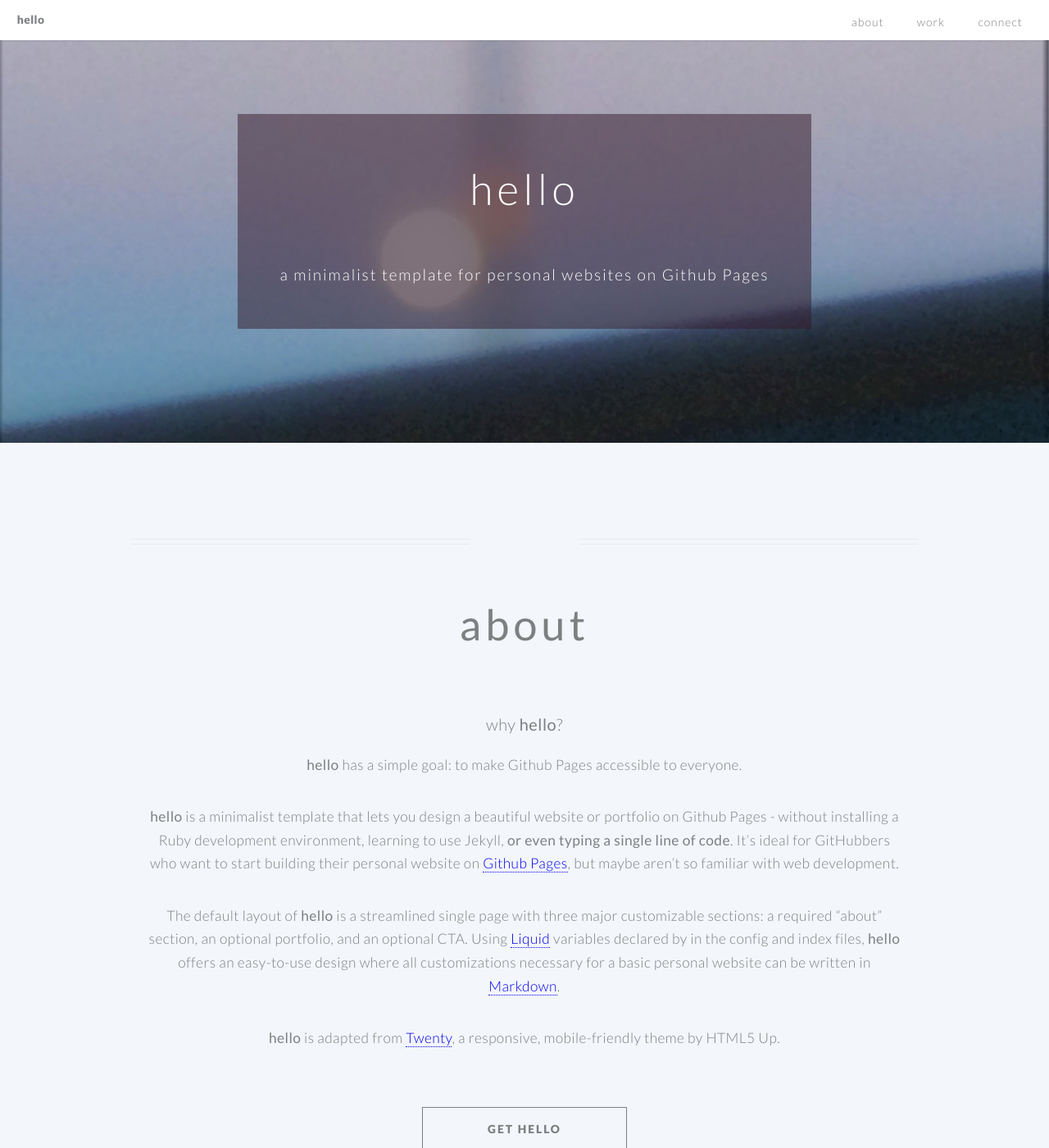
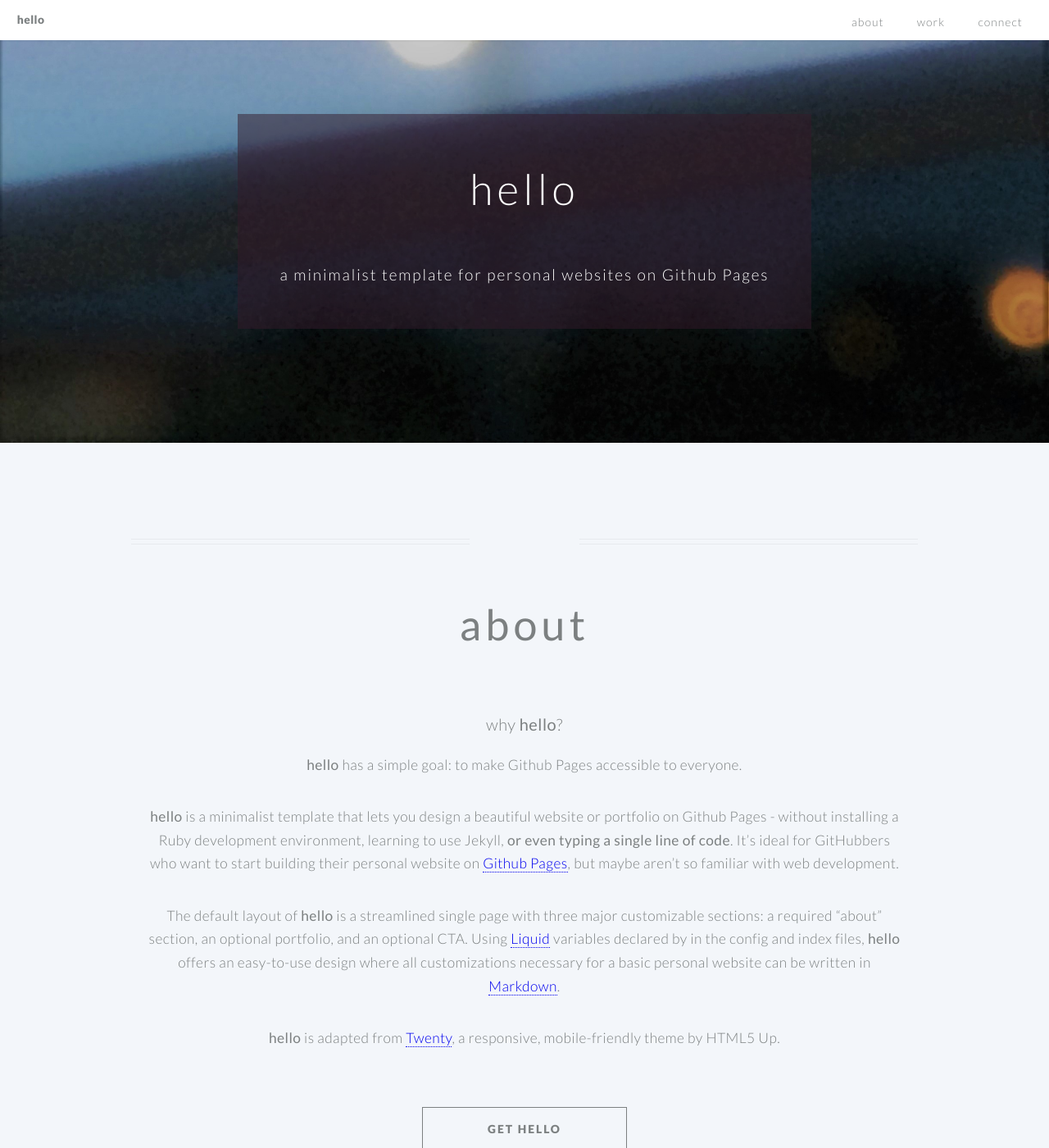
Before and after one commit to saragong/hello, a Jekyll site: the page built from index.md, in a window 1280 px wide and 1400 px high. Shown: the whole window at 82% size. Built offline with Jekyll 4.4.1, drawn with Linux system fonts in a browser that asks for light colours.

```diff
--- a/_config.yml
+++ b/_config.yml
@@ -3,18 +3,17 @@
 # required, replace with your own information -----
 title: hello
 author: Sara Gong
-email: saragong@usc.edu
 description: >
   A minimalist template for designing a personal Github Pages website - without typing a single line of code.
+baseurl: ""
 
 #---------------------------------------------------
-baseurl: ""
 
 # optional jekyll plugins compatible with Github Pages
-plugins:
-  - jekyll-feed
-  - jekyll-sitemap
-  - jekyll-seo-tag
+# plugins:
+#  - jekyll-feed
+#  - jekyll-sitemap
+#  - jekyll-seo-tag
 
 exclude:
   - .sass-cache/
--- a/_layouts/landing-page.html
+++ b/_layouts/landing-page.html
@@ -3,14 +3,14 @@
 
   <!--HEAD-->
   <head>
-    <title>{% if page.title %}{{ page.title }}{% else %}{{ site.title }}{% endif %}</title>
+    <title>{{ site.title }}</title>
     <meta http-equiv="content-type" content="text/html; charset=utf-8" />
     <meta name="description" content="{{ site.description }}">
     <meta name="keywords" content="" />
 
     <!--favicon-->
     {% if page.favicon %}
-    <link rel="icon" href= "'{{ page.favicon }}'" type="image/x-icon" />
+    <link rel="icon" href= "{{ page.favicon }}" type="image/x-icon" />
     {% endif %}
 
     <!--jekyll plugins-->
@@ -48,16 +48,17 @@
           {% if page.portfolio %}
           <li style="text-transform:lowercase"><a href="/#{{ page.portfolio }}">{{ page.portfolio }}</a></li>
           {% endif %}
-          {% if page.contact %}
-          <li style="text-transform:lowercase"><a href="/#{{ page.contact }}"> {{ page.contact }} </a></li>
+          {% if page.cta %}
+          <li style="text-transform:lowercase"><a href="/#{{ page.cta }}"> {{ page.cta }} </a></li>
           {% endif %}
         </ul>
       </nav>
     </header>
 
     <!-- BANNER -->
-    <section id="banner" {% if page.background_image %}style="background-image: url('css/images/background.svg'),
-        url('{{ page.background_image }}'); background-attachment: scroll, fixed; background-size: cover;"
+    <section id="banner"
+    {% if page.background_image %}
+    style="background-image: url('{{ page.background_image }}'); background-attachment: fixed; background-size: cover;"
         {% endif %}>
 
         <div class="inner">
@@ -89,7 +90,7 @@
                   <section class="wrapper style1 container special">
                         <footer class="major">
                             <ul class="buttons">
-                              <li><a href="'{{ page.about_button }}'" class="button">{{ page.about_button_label }}</a></li>
+                              <li><a href="{{ page.about_button }}" class="button">{{ page.about_button_label }}</a></li>
                             </ul>
                         </footer>
                   </section>
@@ -129,22 +130,23 @@
             {% endif %}
       </article>
 
-        <!-- section: connect -->
-        {% if page.contact %}
-			<section class="cta" id="{{ page.contact }}" {% if page.background_image %}style="background-image: url('css/images/background.svg'),
-      url('{{ page.background_image }}'); background-attachment: scroll, fixed; background-size: cover;"
+        <!-- section: cta -->
+        {% if page.cta %}
+      <section class="cta" id="{{ page.cta }}"
+      {% if page.background_image %}
+      style="background-image: url('{{ page.background_image }}'); background-attachment: fixed; background-size: cover;"
       {% endif %}>
 
           <header class="major">
-            <h2>{{ page.contact }}</h2>
+            <h2>{{ page.cta }}</h2>
           </header>
-          {% if page.contact %}
-          <p style="padding: 0em 1em; text-align: center">{{ page.contact_description }}</p>
+          {% if page.cta %}
+          <p style="padding: 0em 1em; text-align: center">{{ page.cta_description }}</p>
           {% endif %}
           <footer style="margin-bottom:8em">
-              {% if page.contact_button %}
+              {% if page.cta_button %}
             <ul class="buttons">
-              <li><a href="{{ page.contact_button }}" class="button">{{ page.contact_button_label }}</a></li>
+              <li><a href="{{ page.cta_button }}" class="button">{{ page.cta_button_label }}</a></li>
             </ul>
               {% endif %}
           </footer>
--- a/css/style.css
+++ b/css/style.css
@@ -675,7 +675,6 @@ Custom Styles Adapted from Twenty by HTML5 Up
 	#banner {
 		background-attachment: scroll, fixed;
 		background-color: transparent;
-		background-image: url("images/background.svg"), url("../images/background.jpeg");
 		background-position: bottom center, top center;
 		background-repeat: no-repeat;
 		background-size: 25em, cover;
@@ -779,9 +778,9 @@ Custom Styles Adapted from Twenty by HTML5 Up
 	.cta {
 		background-attachment: scroll, scroll, scroll, fixed;
 		background-color: none;
-		background-image: url("images/background.svg"), url("images/background.svg"), url("images/overlay.png"), url("../images/background.jpeg");
-		background-position: top left, top right, top left, bottom center;
-		background-repeat: no-repeat, no-repeat, repeat, no-repeat;
+		background-image: none;
+		background-position: top center, bottom center;
+		background-repeat: no-repeat;
 		background-size: 25em, 25em, auto, cover;
 		color: white;
 		padding: 5em 0em;
```
Also changed, not shown: index.md (+16 -26 lines), README.md, css/images/background.svg (deleted), css/images/overlay.png (deleted), images/logo.jpeg (deleted), 1 other file.
